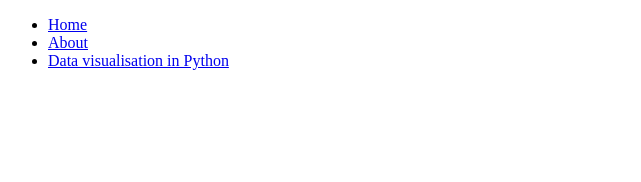
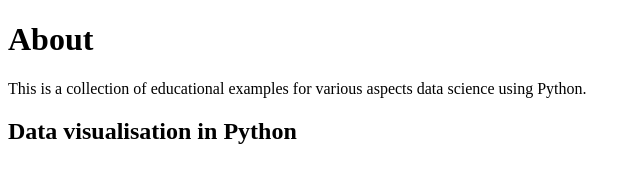
Before and after one commit to Paulien-L/tutorials.github.io, a plain HTML site: page index.html in a window 1280 px wide. Shown: the whole page, without its empty margins (0-641 px from the left). Drawn offline with Linux system fonts and the light colour scheme.

Commit message:
Update index.html

```diff
--- a/index.html
+++ b/index.html
@@ -1,15 +1,17 @@
 <!DOCTYPE html>
 <html>
   <head lang="en">
-    <title>Learning examples</title>
+    <title>Python learning examples</title>
   </head>
-  <body>
-    <nav>
-    		<ul>
-        		<li><a href="/">Home</a></li>
-	        	<li><a href="/about">About</a></li>
-        		<li><a href="/Data visualization in python">Data visualisation in Python</a></li>
-    		</ul>
-		</nav>
-   </body>
+
+	<body>
+
+		<div id="about">
+		<h1>About</h1>
+			<p>This is a collection of educational examples for various aspects data science using Python.</p>
+		</div>
+
+		<h2>Data visualisation in Python</h1>
+  </body>
+
 </html>
```
